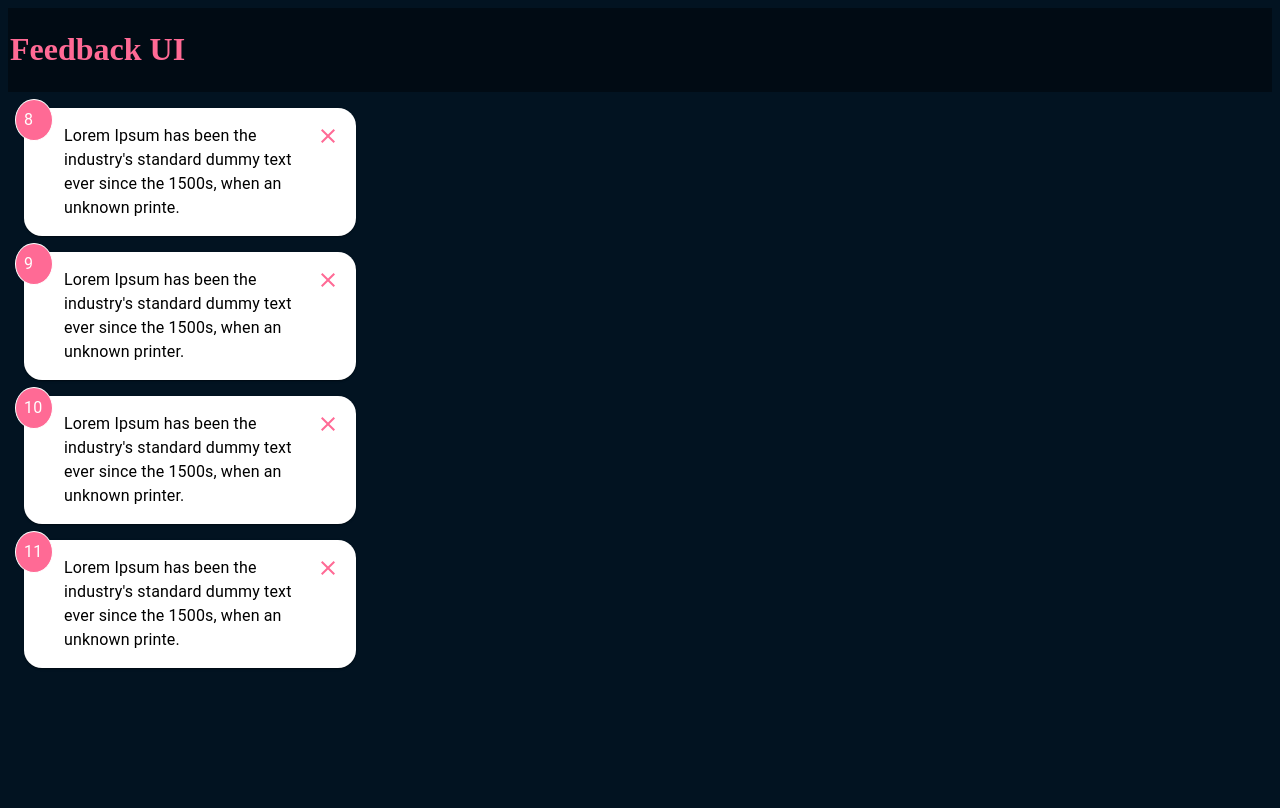
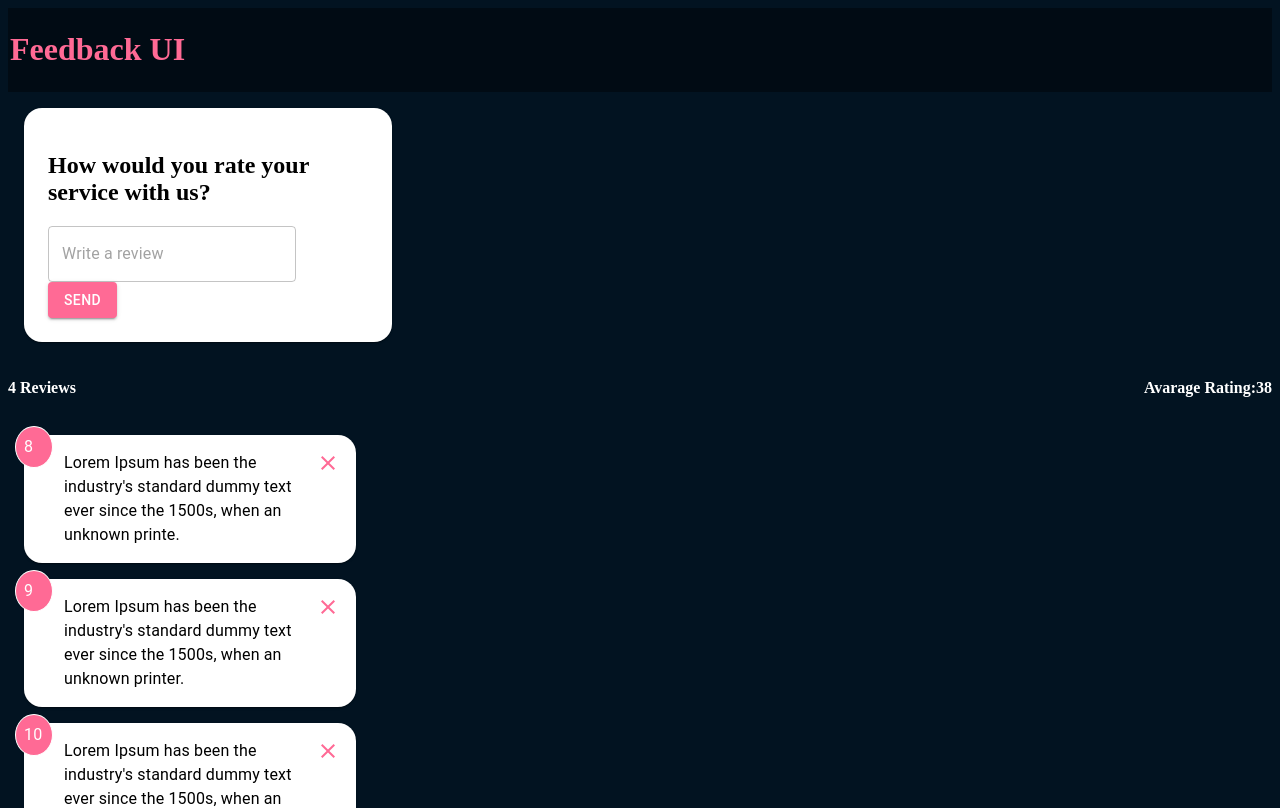
Before and after one commit to dagopia/Feedback-Ui, a React (Create React App) app: page / in a window 1280 px wide. Shown: the top 808 px of the page. Built offline with nearby package versions, Linux system fonts and the light colour scheme; the HTML template or start-up script is replaced by a standard one.

Commit message:
Feedback Ui Review form Ui componenet.

```diff
--- a/src/App.js
+++ b/src/App.js
@@ -5,13 +5,22 @@ import FeedbackItem from "./componenets/FeedbackItem";
 import { Box } from "@mui/system";
 import FeedbackData from "./Data/FeedbackData";
 import FeedbackList from "./componenets/FeedbackList";
+import FeedbackStat from "./componenets/FeedbackStat";
+import FeedbackForm from "./componenets/FeedbackForm";
 const App = () => {
   const [feedback, setFeedback] = useState(FeedbackData);
+  const deleteFeedback = (id) => {
+    if (window.confirm("Are you sure ypu wnat to delete?")) {
+      setFeedback(feedback.filter((item) => item.id !== id));
+    }
+  };
   return (
-    <Box className='container' sx={{}}>
+    <Box className='container' sx={{ color: "white" }}>
       <Header />
       <div>
-        <FeedbackList feedback={feedback} />
+        <FeedbackForm />
+        <FeedbackStat feedback={feedback} />
+        <FeedbackList feedback={feedback} handleDelete={deleteFeedback} />
         {/* <FeedbackItem /> */}
       </div>
     </Box>
--- /dev/null
+++ b/src/componenets/FeedbackForm.js
@@ -0,0 +1,46 @@
+import { Card, Typography, Button, TextField } from "@mui/material";
+import { Box } from "@mui/system";
+import React, { useState } from "react";
+
+const FeedbackForm = () => {
+  const [text, SetTtext] = useState("");
+  const handleChange = (e) => {
+    SetTtext(e.target.value);
+  };
+  return (
+    <Card
+      sx={{
+        backgroundColor: "white",
+        color: "black",
+        width: "320px",
+        fontWeight: "700px",
+        borderRadius: "18px",
+        m: 2,
+        p: 3,
+        display: "flex",
+      }}
+    >
+      <form>
+        <h2>How would you rate your service with us?</h2>
+        <Box>
+          <TextField
+            type='text'
+            placeholder='Write a review'
+            sx={{ mr: 1 }}
+            onChange={handleChange}
+            value={text}
+          />
+          <Button
+            type='submit'
+            variant='contained'
+            sx={{ backgroundColor: "#ff6a95", color: "white" }}
+          >
+            Send
+          </Button>
+        </Box>
+      </form>
+    </Card>
+  );
+};
+
+export default FeedbackForm;
```
